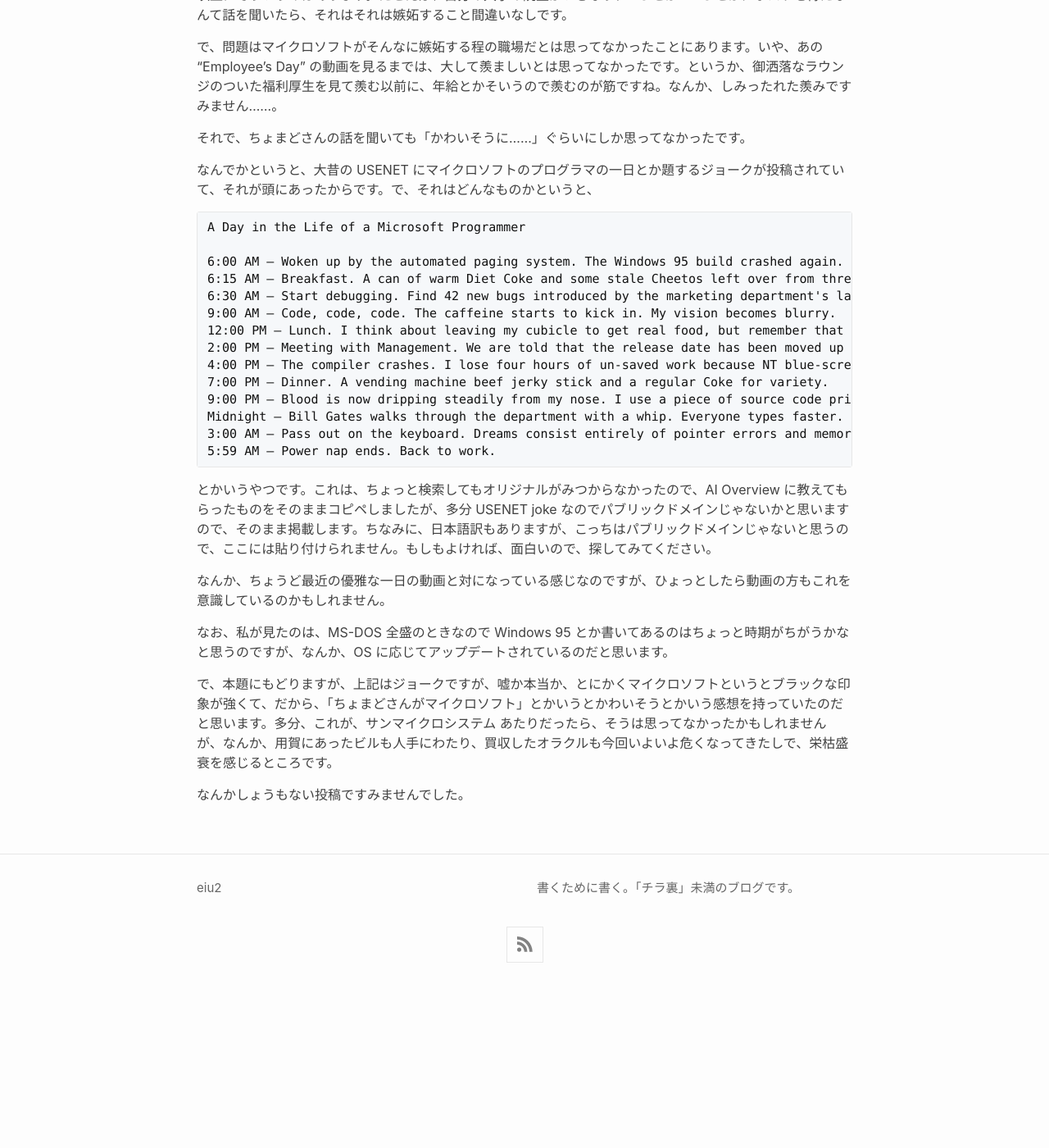
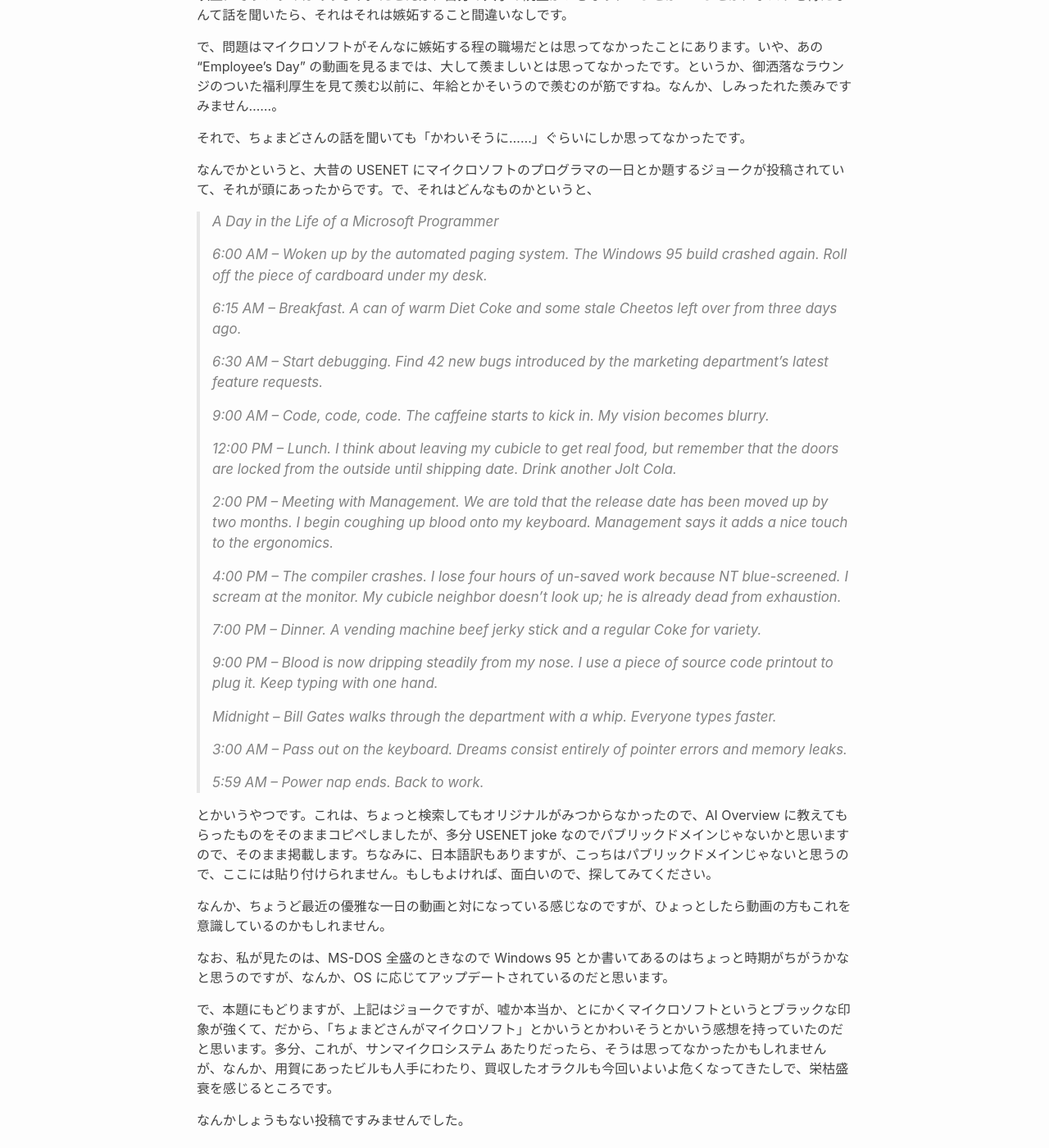
Before and after one commit to eiu2/eiu2.github.com, a Jekyll site: the page built from _posts/2026-11-03-ms.md, in a window 1280 px wide and 1400 px high, scrolled down 1000 px. Shown: the whole window at 82% size. Built offline with Jekyll 4.4.1, drawn with Linux system fonts in a browser that asks for light colours; nearby versions of some CDN libraries; before the commit the page ends 2210 px from its top, so only the background shows below that.

Commit message:
Update 2026-11-03-ms.md

```diff
--- a/_posts/2026-11-03-ms.md
+++ b/_posts/2026-11-03-ms.md
@@ -30,22 +30,31 @@
 
 なんでかというと、大昔の USENET にマイクロソフトのプログラマの一日とか題するジョークが投稿されていて、それが頭にあったからです。で、それはどんなものかというと、
 
-~~~
-A Day in the Life of a Microsoft Programmer
-
-6:00 AM – Woken up by the automated paging system. The Windows 95 build crashed again. Roll off the piece of cardboard under my desk.
-6:15 AM – Breakfast. A can of warm Diet Coke and some stale Cheetos left over from three days ago.
-6:30 AM – Start debugging. Find 42 new bugs introduced by the marketing department's latest feature requests.
-9:00 AM – Code, code, code. The caffeine starts to kick in. My vision becomes blurry.
-12:00 PM – Lunch. I think about leaving my cubicle to get real food, but remember that the doors are locked from the outside until shipping date. Drink another Jolt Cola.
-2:00 PM – Meeting with Management. We are told that the release date has been moved up by two months. I begin coughing up blood onto my keyboard. Management says it adds a nice touch to the ergonomics.
-4:00 PM – The compiler crashes. I lose four hours of un-saved work because NT blue-screened. I scream at the monitor. My cubicle neighbor doesn't look up; he is already dead from exhaustion.
-7:00 PM – Dinner. A vending machine beef jerky stick and a regular Coke for variety.
-9:00 PM – Blood is now dripping steadily from my nose. I use a piece of source code printout to plug it. Keep typing with one hand.
-Midnight – Bill Gates walks through the department with a whip. Everyone types faster.
-3:00 AM – Pass out on the keyboard. Dreams consist entirely of pointer errors and memory leaks.
-5:59 AM – Power nap ends. Back to work.
-~~~
+> A Day in the Life of a Microsoft Programmer
+>
+> 6:00 AM – Woken up by the automated paging system. The Windows 95 build crashed again. Roll off the piece of cardboard under my desk.
+>
+> 6:15 AM – Breakfast. A can of warm Diet Coke and some stale Cheetos left over from three days ago.
+>
+> 6:30 AM – Start debugging. Find 42 new bugs introduced by the marketing department's latest feature requests.
+>
+> 9:00 AM – Code, code, code. The caffeine starts to kick in. My vision becomes blurry.
+>
+> 12:00 PM – Lunch. I think about leaving my cubicle to get real food, but remember that the doors are locked from the outside until shipping date. Drink another Jolt Cola.
+>
+> 2:00 PM – Meeting with Management. We are told that the release date has been moved up by two months. I begin coughing up blood onto my keyboard. Management says it adds a nice touch to the ergonomics.
+>
+> 4:00 PM – The compiler crashes. I lose four hours of un-saved work because NT blue-screened. I scream at the monitor. My cubicle neighbor doesn't look up; he is already dead from exhaustion.
+>
+> 7:00 PM – Dinner. A vending machine beef jerky stick and a regular Coke for variety.
+>
+> 9:00 PM – Blood is now dripping steadily from my nose. I use a piece of source code printout to plug it. Keep typing with one hand.
+>
+> Midnight – Bill Gates walks through the department with a whip. Everyone types faster.
+>
+> 3:00 AM – Pass out on the keyboard. Dreams consist entirely of pointer errors and memory leaks.
+>
+> 5:59 AM – Power nap ends. Back to work.
 
 とかいうやつです。これは、ちょっと検索してもオリジナルがみつからなかったので、AI Overview に教えてもらったものをそのままコピペしましたが、多分 USENET joke なのでパブリックドメインじゃないかと思いますので、そのまま掲載します。ちなみに、日本語訳もありますが、こっちはパブリックドメインじゃないと思うので、ここには貼り付けられません。もしもよければ、面白いので、探してみてください。
 
```
